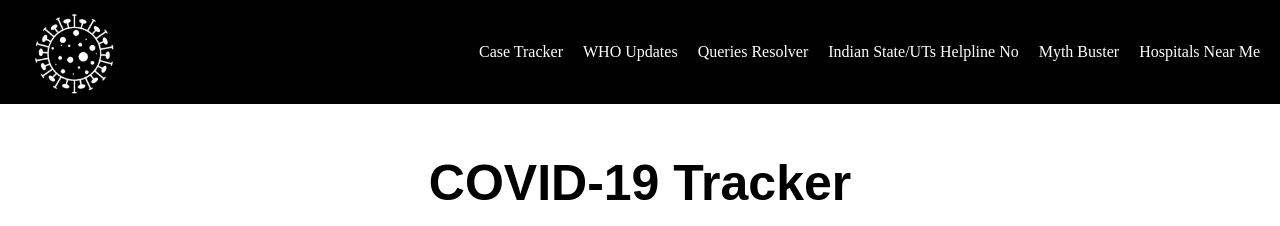
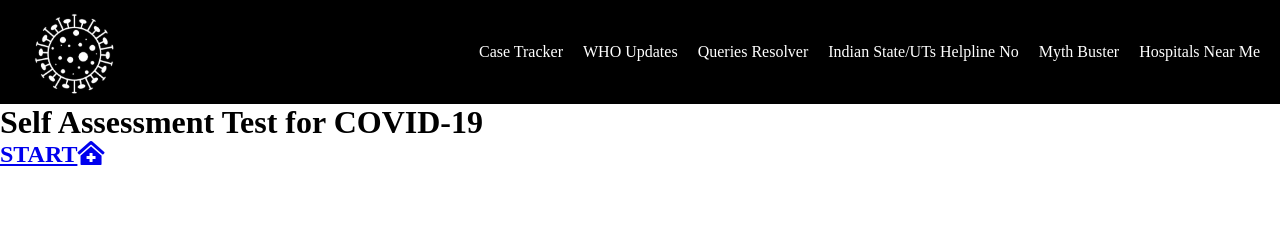
Before and after one commit to Pragati2527/COVID_DASHBOARD, a plain HTML site: page index.html in a window 1280 px wide. Shown: the top 226 px of the page. Drawn offline with Linux system fonts and the light colour scheme.

Commit message:
Update index.html

```diff
--- a/index.html
+++ b/index.html
@@ -109,6 +109,10 @@
         </div>
       </div>
 
+      <div class="flex1">
+        <h1>Self Assessment Test for COVID-19</h1>
+      <h2><a href="https://covid-19.maharashtra.gov.in/"> START<i class="fas fa-clinic-medical"></i></a></h2>
+      </div>
       <!-- corona -->
       <div class="text">
         <h1>COVID-19 Tracker</h1>
@@ -117,5 +121,7 @@
       <div class="bkgrnd">
         <img src="new.gif" alt="corona tracker">
       </div>
+
+
   </body>
 </html>
```
